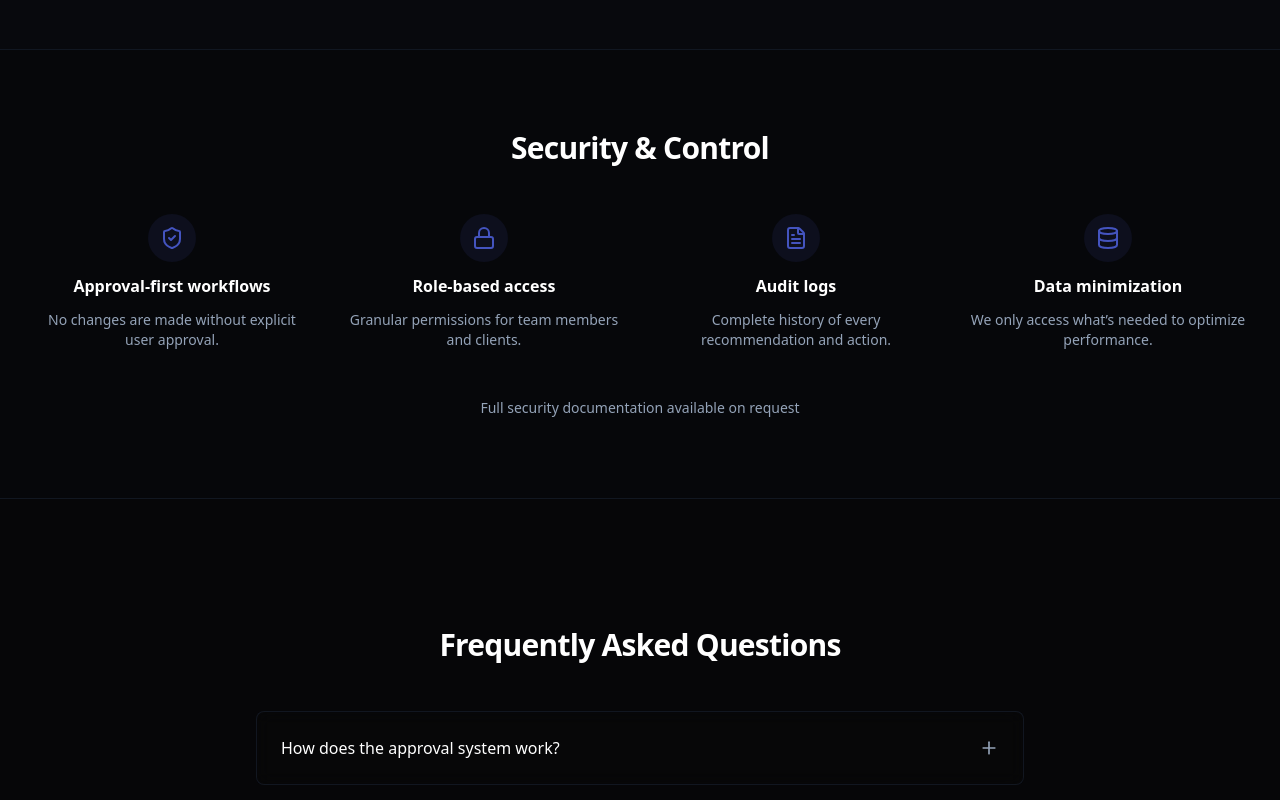
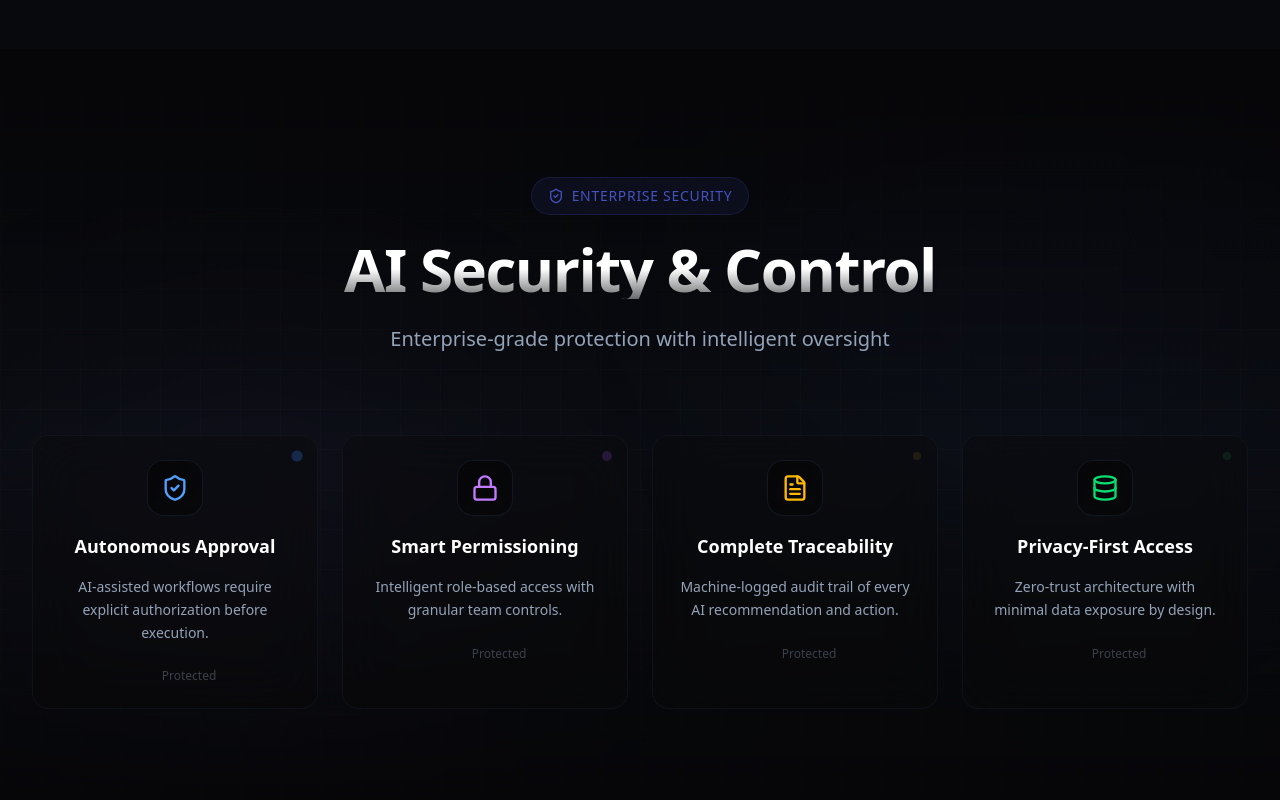
Before and after one commit to tekbasdeniz/truopt-v1-landing, a Next.js app: page /en in a window 1280 px wide. Shown: the part 5600-6400 px from the top of the page. Built offline with nearby package versions, Linux system fonts and the light colour scheme.

Commit message:
[REFACTOR] Change ui of security component

```diff
--- a/components/sections/security.tsx
+++ b/components/sections/security.tsx
@@ -2,7 +2,7 @@
 
 import { Container } from "@/components/ui/container"
 import { ShieldCheck, Lock, FileText, Database } from "lucide-react"
-
+import { motion } from "framer-motion"
 import { useTranslations } from "next-intl"
 
 const Security = () => {
@@ -12,48 +12,156 @@ const Security = () => {
         {
             icon: ShieldCheck,
             title: t('feature1'),
-            description: "No changes are made without explicit user approval.",
+            description: t('feature1Desc'),
+            gradient: "from-blue-500/20 to-cyan-500/20",
+            glowColor: "rgba(59, 130, 246, 0.3)",
+            iconColor: "text-blue-400",
         },
         {
             icon: Lock,
             title: t('feature2'),
-            description: "Granular permissions for team members and clients.",
+            description: t('feature2Desc'),
+            gradient: "from-purple-500/20 to-pink-500/20",
+            glowColor: "rgba(168, 85, 247, 0.3)",
+            iconColor: "text-purple-400",
         },
         {
             icon: FileText,
             title: t('feature3'),
-            description: "Complete history of every recommendation and action.",
+            description: t('feature3Desc'),
+            gradient: "from-amber-500/20 to-orange-500/20",
+            glowColor: "rgba(251, 191, 36, 0.3)",
+            iconColor: "text-amber-400",
         },
         {
             icon: Database,
             title: t('feature4'),
-            description: "We only access what’s needed to optimize performance.",
+            description: t('feature4Desc'),
+            gradient: "from-green-500/20 to-emerald-500/20",
+            glowColor: "rgba(34, 197, 94, 0.3)",
+            iconColor: "text-green-400",
         },
     ]
 
     return (
-        <section id="security" className="py-20 bg-secondary/5 border-y border-border/50">
+        <section id="security" className="py-32 relative overflow-hidden bg-gradient-to-b from-background via-secondary/20 to-background">
+            {/* Subtle Background Effects */}
+            <div className="absolute inset-0 -z-10">
+                {/* Grid Pattern */}
+                <div className="absolute inset-0 bg-[linear-gradient(to_right,#80808008_1px,transparent_1px),linear-gradient(to_bottom,#80808008_1px,transparent_1px)] bg-[size:40px_40px]" />
+
+                {/* Corner Glows */}
+                <div className="absolute top-0 right-0 w-[500px] h-[500px] bg-primary/5 rounded-full blur-[120px]" />
+                <div className="absolute bottom-0 left-0 w-[500px] h-[500px] bg-accent/5 rounded-full blur-[120px]" />
+            </div>
+
             <Container>
-                <div className="text-center mb-12">
-                    <h2 className="text-3xl font-bold tracking-tight mb-4">{t('title')}</h2>
-                </div>
-
-                <div className="grid grid-cols-1 md:grid-cols-2 lg:grid-cols-4 gap-8">
-                    {features.map((feature, i) => (
-                        <div key={i} className="flex flex-col items-center text-center space-y-3">
-                            <div className="w-12 h-12 rounded-full bg-primary/10 flex items-center justify-center">
-                                <feature.icon className="w-6 h-6 text-primary" />
-                            </div>
-                            <h3 className="font-semibold">{feature.title}</h3>
-                            <p className="text-sm text-muted-foreground">{feature.description}</p>
-                        </div>
-                    ))}
-                </div>
-
-                <div className="text-center mt-12">
-                    <p className="text-sm text-muted-foreground">
+                {/* Section Header */}
+                <motion.div
+                    initial={{ opacity: 0, y: 20 }}
+                    whileInView={{ opacity: 1, y: 0 }}
+                    viewport={{ once: true }}
+                    transition={{ duration: 0.6 }}
+                    className="text-center mb-20"
+                >
+                    <div className="inline-flex items-center gap-2 px-4 py-2 rounded-full bg-primary/10 border border-primary/20 mb-6 backdrop-blur-xl">
+                        <ShieldCheck className="w-4 h-4 text-primary" />
+                        <span className="text-sm font-medium text-primary tracking-wider">ENTERPRISE SECURITY</span>
+                    </div>
+                    <h2 className="text-4xl md:text-5xl lg:text-6xl font-bold mb-6 bg-clip-text text-transparent bg-gradient-to-b from-white via-white to-white/40 tracking-tight">
+                        {t('title')}
+                    </h2>
+                    <p className="text-lg md:text-xl text-muted-foreground max-w-3xl mx-auto leading-relaxed">
                         {t('subtitle')}
                     </p>
+                </motion.div>
+
+                {/* Features Grid */}
+                <div className="grid grid-cols-1 md:grid-cols-2 lg:grid-cols-4 gap-6 max-w-7xl mx-auto">
+                    {features.map((feature, index) => (
+                        <motion.div
+                            key={index}
+                            initial={{ opacity: 0, y: 30 }}
+                            whileInView={{ opacity: 1, y: 0 }}
+                            viewport={{ once: true }}
+                            transition={{ duration: 0.5, delay: index * 0.1 }}
+                            className="relative group"
+                        >
+                            {/* Gradient Glow Border Effect */}
+                            <div
+                                className={`absolute inset-0 rounded-2xl bg-gradient-to-br ${feature.gradient} opacity-0 group-hover:opacity-100 transition-opacity duration-500 blur-xl`}
+                                style={{ boxShadow: `0 0 40px ${feature.glowColor}` }}
+                            />
+
+                            {/* Glassmorphic Card */}
+                            <div className="relative h-full p-6 rounded-2xl bg-card/40 backdrop-blur-xl border border-border/30 hover:border-primary/40 transition-all duration-500 hover:scale-[1.02]">
+                                {/* Holographic Shine */}
+                                <div className="absolute inset-0 bg-gradient-to-br from-white/5 via-transparent to-transparent opacity-0 group-hover:opacity-100 transition-opacity duration-500 rounded-2xl" />
+
+                                {/* AI Pulse Indicator */}
+                                <motion.div
+                                    className="absolute top-4 right-4 w-2 h-2 rounded-full"
+                                    style={{ backgroundColor: feature.glowColor }}
+                                    animate={{
+                                        opacity: [0.3, 1, 0.3],
+                                        scale: [1, 1.5, 1],
+                                    }}
+                                    transition={{
+                                        duration: 2,
+                                        repeat: Infinity,
+                                        delay: index * 0.3,
+                                    }}
+                                />
+
+                                {/* Content */}
+                                <div className="relative flex flex-col items-center text-center space-y-4">
+                                    {/* Icon Container */}
+                                    <div className="relative">
+                                        <div className={`w-14 h-14 rounded-2xl bg-gradient-to-br from-background/80 to-background/40 backdrop-blur-sm border border-border/50 flex items-center justify-center group-hover:scale-110 transition-transform duration-300`}>
+                                            <feature.icon className={`w-7 h-7 ${feature.iconColor}`} />
+                                        </div>
+                                        {/* Icon Glow */}
+                                        <div
+                                            className="absolute inset-0 rounded-2xl blur-2xl opacity-0 group-hover:opacity-60 transition-opacity duration-300"
+                                            style={{ backgroundColor: feature.glowColor }}
+                                        />
+                                    </div>
+
+                                    {/* Title */}
+                                    <h3 className="text-lg font-bold text-foreground group-hover:text-primary transition-colors">
+                                        {feature.title}
+                                    </h3>
+
+                                    {/* Description */}
+                                    <p className="text-sm text-muted-foreground leading-relaxed">
+                                        {feature.description}
+                                    </p>
+
+                                    {/* Active Indicator */}
+                                    <div className="flex items-center gap-2 opacity-60 pt-2">
+                                        <div className="flex gap-1">
+                                            {[0, 1, 2].map((i) => (
+                                                <motion.div
+                                                    key={i}
+                                                    className={`w-1 h-1 rounded-full ${feature.iconColor.replace('text-', 'bg-')}`}
+                                                    animate={{
+                                                        opacity: [0.3, 1, 0.3],
+                                                        scale: [1, 1.4, 1],
+                                                    }}
+                                                    transition={{
+                                                        duration: 1.5,
+                                                        repeat: Infinity,
+                                                        delay: i * 0.2 + index * 0.1,
+                                                    }}
+                                                />
+                                            ))}
+                                        </div>
+                                        <span className="text-xs text-muted-foreground/60">Protected</span>
+                                    </div>
+                                </div>
+                            </div>
+                        </motion.div>
+                    ))}
                 </div>
             </Container>
         </section>
--- a/messages/en.json
+++ b/messages/en.json
@@ -160,12 +160,16 @@
         "article3Desc": "Why human oversight matters in AI optimization"
     },
     "security": {
-        "title": "Security & Control",
-        "subtitle": "Full security documentation available on request",
-        "feature1": "Approval-first workflows",
-        "feature2": "Role-based access",
-        "feature3": "Audit logs",
-        "feature4": "Data minimization"
+        "title": "AI Security & Control",
+        "subtitle": "Enterprise-grade protection with intelligent oversight",
+        "feature1": "Autonomous Approval",
+        "feature1Desc": "AI-assisted workflows require explicit authorization before execution.",
+        "feature2": "Smart Permissioning",
+        "feature2Desc": "Intelligent role-based access with granular team controls.",
+        "feature3": "Complete Traceability",
+        "feature3Desc": "Machine-logged audit trail of every AI recommendation and action.",
+        "feature4": "Privacy-First Access",
+        "feature4Desc": "Zero-trust architecture with minimal data exposure by design."
     },
     "faq": {
         "title": "Frequently Asked Questions",
--- a/messages/tr.json
+++ b/messages/tr.json
@@ -160,12 +160,16 @@
         "article3Desc": "AI optimizasyonunda insan gözetiminin önemi"
     },
     "security": {
-        "title": "Güvenlik ve Kontrol",
-        "subtitle": "Tam güvenlik dokümantasyonu talep üzerine mevcuttur",
-        "feature1": "Onay öncelikli iş akışları",
-        "feature2": "Rol tabanlı erişim",
-        "feature3": "Denetim kayıtları",
-        "feature4": "Veri minimizasyonu"
+        "title": "AI Güvenlik ve Kontrol",
+        "subtitle": "Akıllı gözetim ile kurumsal düzeyde koruma",
+        "feature1": "Otonom Onay",
+        "feature1Desc": "AI destekli iş akışları yürütülmeden önce açık yetkilendirme gerektirir.",
+        "feature2": "Akıllı İzinlendirme",
+        "feature2Desc": "Ayrıntılı ekip kontrolleri ile akıllı rol tabanlı erişim.",
+        "feature3": "Tam İzlenebilirlik",
+        "feature3Desc": "Her AI önerisi ve eylemin makine kaydıyla denetim izi.",
+        "feature4": "Gizlilik Öncelikli Erişim",
+        "feature4Desc": "Tasarım gereği minimal veri maruziyeti ile sıfır güven mimarisi."
     },
     "faq": {
         "title": "Sıkça Sorulan Sorular",
```
